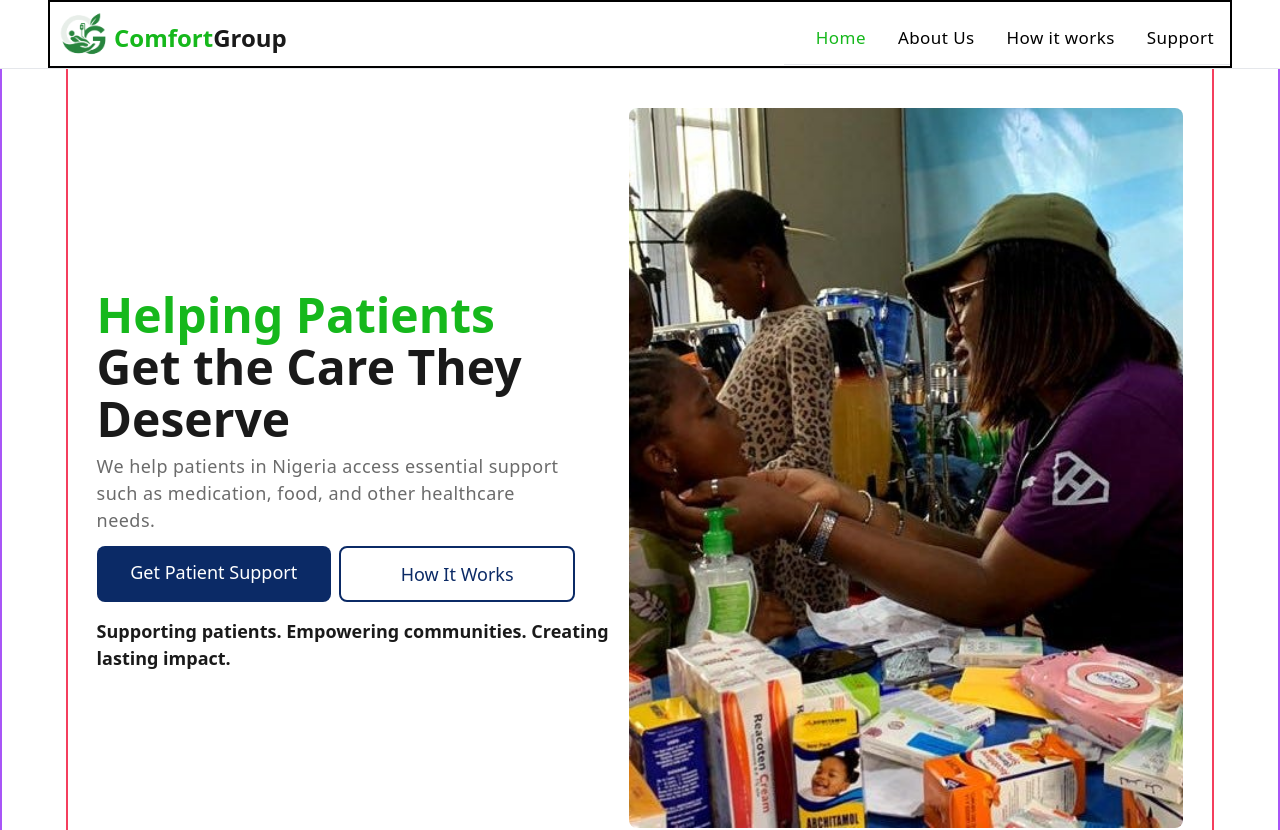
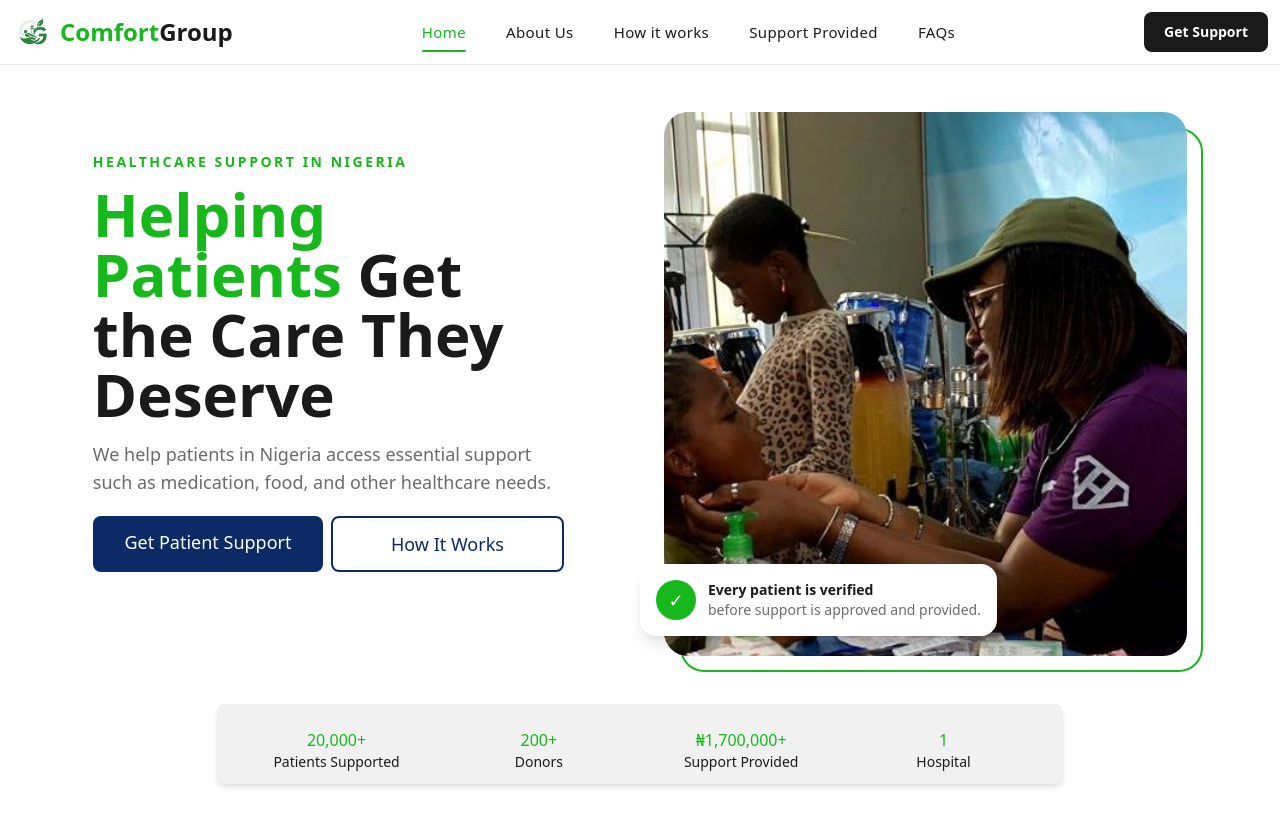
Before and after one commit to rihanat1/Comfort-Group, a React (Vite) app: page / in a window 1280 px wide. Shown: the top 830 px of the page. Built offline with nearby package versions, Linux system fonts and the light colour scheme.

Commit message:
fixed hero section and Landing p[age layout

```diff
--- a/src/App.jsx
+++ b/src/App.jsx
@@ -1,9 +1,11 @@
-import Homepage from "./Screens/Homepage";
+
+import LandingPage from "./Screens/LandingPage";
+
 
 export default function App() {
   return (
    <>
-   <Homepage/>
+   <LandingPage/>
    </>
   )
 }
--- a/src/Components/Header.jsx
+++ b/src/Components/Header.jsx
@@ -4,36 +4,96 @@ import { RxHamburgerMenu } from 'react-icons/rx'
 import { IoMdClose } from 'react-icons/io'
 
 const Header = () => {
-    const headerList = ["Home", "About Us", "How it works", "Support"]
-    const [toggle, setToggle] = useState(false)
-    function handleToggle(){
-        setToggle(!toggle)
-    }
+  const headerList = ["Home", "About Us", "How it works", "Support Provided", "FAQs"]
+  const [toggle, setToggle] = useState(false)
+  const [active, setActive] = useState(0)
+
+  function handleToggle() {
+    setToggle(!toggle)
+  }
+
+  function handleLink(index) {
+    setActive(index)
+    setToggle(false)
+  }
+
   return (
-    <div className="bg-white z-50 fixed inset-x-0 border-b px-3 lg:px-4 xl:px-12">
-       <div className=" flex  justify-between  items-center  border-2 border-black ">
-        <div className=" z-40 flex items-center">
-            <img src={Logo} alt="logo" className="h-16 w-16" />
-        <h2 className="text-primary mt-2 text-2xl font-bold"><span className="text-green">Comfort</span>Group</h2>
-        </div>
-        <div className=" flex gap-2 ">
-            {
-                toggle ?  <IoMdClose onClick={handleToggle} className="h-6 w-6 font-semibold flex z-40 md:hidden" /> :  <RxHamburgerMenu onClick={handleToggle} className="h-6 w-6 font-semibold flex z-40 md:hidden" />
-            }
+    <header className="fixed inset-x-0 top-0 z-50 border-b bg-white">
+      <div className="mx-auto flex h-16 max-w-[82rem] items-center justify-between px-3  ">
 
 
-            <div className={`absolute md:static md:block inset-x-0 top-16 border-b px-4  ${toggle ? "block" : "hidden"
-               }`}>
-               <ul className="flex flex-col bg-white gap-2 pb-2 pt-9 pl-4 md:flex-row md:gap-8 md:-mt-5 md:bg-transparent   ">
-                {
-                   headerList.map((li,i)=>
-                <li key={i} className={`text-sm md:text-[17px] tracking-wide border-b cursor-pointer py-2 transition-hover ${i==0 ? 'text-green ' : 'hover:text-green'} ${i==headerList.length-1 ? "border-b-0" : ""} md:border-none`}>{li}</li>)
-                }
-               </ul>
-            </div>
+        <div className="flex items-center gap-1.5 sm:gap-2">
+          <img src={Logo} alt="logo" className="h-9 w-9 object-contain sm:h-10 sm:w-10" />
+          <span className="text-sm font-bold text-primary min-[360px]:text-base min-[400px]:text-xl sm:text-2xl">
+            <span className="text-green">Comfort</span>Group
+          </span>
         </div>
-       </div>
-    </div>
+
+
+        <nav className="hidden lg:block" aria-label="Main">
+          <ul className="flex items-center gap-8 xl:gap-10">
+            {headerList.map((li, i) => (
+              <li key={i}>
+                <a
+                  onClick={() => handleLink(i)}
+                  className={`cursor-pointer relative whitespace-nowrap py-2 text-[15px] font-medium tracking-wide transition-colors ${
+                    active === i || i===0 ? 'text-green' : 'text-primary hover:text-green'
+                  } `}
+                >
+                  {li}
+                  <span
+                    className={`absolute inset-x-0 -bottom-0.5 h-0.5 origin-left rounded bg-green transition-transform duration-300 ${
+                      active === i ? 'scale-x-100' : 'scale-x-0'
+                    }`}
+                  />
+                </a>
+              </li>
+            ))}
+          </ul>
+        </nav>
+
+
+        <div className="flex shrink-0 items-center gap-2 sm:gap-3">
+          <a
+            href="#"
+            className="whitespace-nowrap rounded-lg bg-primary px-3 py-2 text-xs font-semibold text-white transition-colors hover:bg-green sm:px-5 sm:py-2.5 sm:text-sm"
+          >
+            Get Support
+          </a>
+
+          <button
+            type="button"
+            onClick={handleToggle}
+            aria-label={toggle ? 'Close menu' : 'Open menu'}
+            aria-expanded={toggle}
+            className="flex h-9 w-9 items-center justify-center rounded-lg text-primary sm:h-10 sm:w-10 lg:hidden"
+          >
+            {toggle ? <IoMdClose className="h-6 w-6" /> : <RxHamburgerMenu className="h-6 w-6" />}
+          </button>
+        </div>
+      </div>
+
+      <div
+        className={`overflow-hidden bg-white transition-all duration-300 lg:hidden ${
+          toggle ? 'block border-t' : 'hidden'
+        }`}
+      >
+        <ul className="px-4 pb-2 pt-1 md:px-6">
+          {headerList.map((li, i) => (
+            <li key={i} className="border-b last:border-b-0">
+              <a
+                onClick={() => handleLink(i)}
+                className={`block py-3 text-base font-medium ${
+                  active === i ? 'text-green' : 'text-primary'
+                }`}
+              >
+                {li}
+              </a>
+            </li>
+          ))}
+        </ul>
+      </div>
+    </header>
   )
 }
 
--- a/src/HompageSubSections/ForPatients.jsx
+++ b/src/LandingPageSubSections/ForPatients.jsx
@@ -37,7 +37,7 @@ const ForPatients = () => {
       <div className="flex flex-col gap-2 mt-5 mb-4">
         {
             content.map((item)=>
-            <div className="border border-green flex flex-col rounded-md p-4 ">
+            <div key={item.title} className="border border-green flex flex-col rounded-md p-4 ">
                 <p className="font-semibold text-primary text-[16px]">{item.title}</p>
                 <p className="text-secondary text-[15px]">{item.subtitle}</p>
             </div>
--- /dev/null
+++ b/src/LandingPageSubSections/Hero.jsx
@@ -0,0 +1,77 @@
+import React from 'react'
+import Carousel from '../Components/Carousel'
+import Button1 from '../Components/Button1'
+import Button2 from '../Components/Button2'
+import SupportInfo from '../Components/SupportInfo'
+import { FaCheck } from 'react-icons/fa'
+
+
+const content = ['Verified patients', 'Transparent support', 'Tracked impact']
+
+const Hero = () => (
+  <section className="overflow-hidden px-4 pb-10 pt-5 md:px-6 lg:px-8 lg:pb-14 lg:pt-0 xl:px-16">
+
+
+
+    <div className="flex flex-col lg:flex-row-reverse lg:items-center lg:gap-12 xl:mx-auto xl:w-[95%] xl:h-[80dvh]">
+
+
+      <div className="hero-fade relative lg:w-1/2 [animationDelay: '.1s']" >
+        <div className="absolute inset-0 hidden translate-x-4 translate-y-4 rounded-3xl border-2 border-green lg:block" />
+        <div className="relative aspect-[4/3] w-full overflow-hidden rounded-2xl bg-cardBg sm:aspect-[16/10] lg:aspect-auto lg:h-[30rem] lg:rounded-3xl xl:h-[34rem]">
+          <div className="absolute inset-0">
+            <Carousel />
+          </div>
+        </div>
+
+        <div className="absolute bottom-3 left-3 right-3 flex max-w-sm items-center gap-3 rounded-2xl bg-white p-3 shadow-lg sm:bottom-5 sm:left-5 sm:right-auto sm:p-4 lg:-left-6">
+          <span className="flex h-10 w-10 shrink-0 items-center justify-center rounded-full bg-green text-lg text-white">✓</span>
+          <p className="text-xs leading-snug text-secondary sm:text-sm">
+            <span className="block font-semibold text-primary">Every patient is verified</span>
+            before support is approved and provided.
+          </p>
+        </div>
+      </div>
+
+
+      <div className="lg:w-1/2">
+        <p className="hero-fade mt-6 flex items-center gap-3 text-xs font-bold uppercase tracking-[0.18em] text-green sm:text-sm lg:mt-0">
+          Healthcare support in Nigeria
+        </p>
+
+        <h1 className="hero-fade mt-3 text-4xl font-semibold leading-[1.1] text-primary sm:text-5xl md:max-w-[90%] xl:text-6xl" style={{ animationDelay: '.1s' }}>
+          <span className="text-green">Helping Patients</span> Get the Care They Deserve
+        </h1>
+
+        <p className="hero-fade mb-3 mt-4 w-full text-base leading-relaxed text-secondary sm:w-[90%] sm:text-lg" style={{ animationDelay: '.2s' }}>
+          We help patients in Nigeria access essential support such as medication,
+          food, and other healthcare needs.
+        </p>
+
+        <div className="hero-fade mt-5 flex w-full flex-col gap-3 sm:flex-row sm:gap-4 md:w-[70%] lg:w-[90%] lg:gap-2" style={{ animationDelay: '.3s' }}>
+          <Button1 text="Get Patient Support" />
+          <Button2 text="How It Works" />
+        </div>
+
+        <ul className="hero-fade mt-6 hidden flex-wrap gap-x-6 gap-y-2 text-sm font-medium text-primary lg:flex" style={{ animationDelay: '.4s' }}>
+          {content.map((item) => (
+            <li key={item} className="flex items-center gap-2">
+              <span className="flex h-5 w-5 items-center justify-center rounded-full bg-green text-[11px] text-white"><FaCheck /></span>
+              {item}
+            </li>
+          ))}
+        </ul>
+      </div>
+    </div>
+
+
+    <div className="mt-8 grid w-full grid-cols-2 gap-5 rounded-lg bg-cardBg py-4 md:mt-6 md:grid-cols-4 lg:mx-auto lg:mt-9 lg:w-fit lg:gap-7 lg:px-8 lg:py-3 lg:shadow-md xl:mt-0">
+      <SupportInfo number="20,000+" text="Patients Supported" />
+      <SupportInfo number="200+" text="Donors" />
+      <SupportInfo number="₦1,700,000+" text="Support Provided" />
+      <SupportInfo number="1" text="Hospital" />
+    </div>
+  </section>
+)
+
+export default Hero
--- a/src/HompageSubSections/HowItWorks.jsx
+++ b/src/LandingPageSubSections/HowItWorks.jsx
@@ -24,7 +24,7 @@ const HowItWorks = () => {
         }
     ]
   return (
-    <div className='mt-8 flex flex-col gap-5 lg:gap-0 lg:mb-6 xl:w-[95%] xl:mx-auto'>
+    <div className='mt-8 flex flex-col gap-5 lg:gap-0 lg:mb-6 xl:w-[92%] xl:mx-auto'>
         <div className="flex flex-col gap-4 lg:gap-2  lg:items-center ">
             <p className="text-green text-[16px] uppercase">How it works</p>
         <p className="text-primary text-2xl font-semibold lg:text-3xl lg:mb-4">Simple Support. Clear Process.</p>
--- a/src/Screens/Homepage.jsx
+++ /dev/null
@@ -1,50 +0,0 @@
-import React from 'react'
-import Header from '../Components/Header'
-import Carousel from '../Components/Carousel'
-import Button1 from '../Components/Button1'
-import Button2 from '../Components/Button2'
-import SupportInfo from '../Components/SupportInfo'
-import AboutUs from '../HompageSubSections/AboutUs'
-import OurSupport from '../HompageSubSections/OurSupport'
-import HowItWorks from '../HompageSubSections/HowItWorks'
-import ForPatients from '../HompageSubSections/ForPatients'
-import ForDonors from '../HompageSubSections/ForDonors'
-
-const Homepage = () => {
-  return (
-    <div>
-        <Header/>
-        <div className="relative top-16 pt-5 lg:pt-0 px-4 md:px-6 lg:px-8 xl:px-16 border-2 border-purple-500">
-            <div className="border-2 border-rose-500  flex flex-col gap-2">
-                <div className="lg:flex lg:flex-row-reverse lg:items-center lg:w-full xl:w-[95%] xl:mx-auto xl:h-screen">
-                     <Carousel/>
-                <div className="">
-                    <h1 className="text-4xl sm:text-5xl sm:leading-[52px] mt-6 md:max-w-[90%] font-semibold text-primary"><span className="text-green">Helping Patients </span>Get the Care They Deserve</h1>
-                <p className="text-[16px] sm:text-[18px] sm:w-[90%] w-[98.9%] tracking-wide text-secondary mt-2 mb-3">We help patients in Nigeria access essential support such as medication, food, and other healthcare needs.</p>
-               <div className="flex flex-col gap-3 sm:flex-row sm:gap-4 w-full md:w-[70%] lg:w-[90%] lg:gap-2">
-                 <Button1 text="Get Patient Support" />
-                 <Button2 text="How It Works"/>
-               </div>
-               <p className="hidden lg:block text-primary text-[18px] font-semibold mt-4">Supporting patients. Empowering communities. Creating lasting impact.</p>
-                </div>
-                </div>
-
-               <div className="w-full lg:w-fit lg:mx-auto xl:mt-11  bg-cardBg  mt-6 lg:mt-9 rounded-lg py-4 grid grid-cols-2 md:grid-cols-4 md:mt-6 gap-5 lg:gap-7 lg:py-3 justify-center lg:px-8 lg:shadow-md">
-                <SupportInfo number="20,000+" text="Patients Supported"/>
-                <SupportInfo number="200+" text="Donors"/>
-                <SupportInfo number="₦1,700,000+" text="Support Provided"/>
-                <SupportInfo number="1" text="Hospital"/>
-               </div>
-
-               <AboutUs/>
-               <OurSupport/>
-               <HowItWorks/>
-               <ForPatients/>
-               <ForDonors/>
-            </div>
-        </div>
-    </div>
-  )
-}
-
-export default Homepage
--- /dev/null
+++ b/src/Screens/LandingPage.jsx
@@ -0,0 +1,28 @@
+
+import Header from '../Components/Header'
+import Hero from '../LandingPageSubSections/Hero'
+import AboutUs from '../LandingPageSubSections/AboutUs'
+import OurSupport from '../LandingPageSubSections/OurSupport'
+import HowItWorks from '../LandingPageSubSections/HowItWorks'
+import ForPatients from '../LandingPageSubSections/ForPatients'
+import ForDonors from '../LandingPageSubSections/ForDonors'
+
+const LandingPage = () => {
+  return (
+    <div>
+      <Header />
+      <main className="relative top-16">
+        <Hero />
+        <div className="flex flex-col gap-2 px-4 md:px-6 lg:px-8 xl:px-16">
+          <AboutUs />
+          <OurSupport />
+          <HowItWorks />
+          <ForPatients />
+          <ForDonors />
+        </div>
+      </main>
+    </div>
+  )
+}
+
+export default LandingPage
--- a/src/index.css
+++ b/src/index.css
@@ -7,3 +7,16 @@ body{
     box-sizing:border-box;
     padding:0
 }
+@keyframes heroFade {
+  from { opacity: 0; transform: translateY(16px); }
+  to   { opacity: 1; transform: none; }
+}
+
+.hero-fade {
+  opacity: 0;
+  animation: heroFade 0.7s ease-out forwards;
+}
+
+@media (prefers-reduced-motion: reduce) {
+  .hero-fade { opacity: 1; animation: none; }
+}
```
Also changed, not shown: src/LandingPageSubSections/AboutUs.jsx (renamed from src/HompageSubSections/AboutUs.jsx), src/LandingPageSubSections/ForDonors.jsx (renamed from src/HompageSubSections/ForDonors.jsx), src/LandingPageSubSections/OurSupport.jsx (renamed from src/HompageSubSections/OurSupport.jsx).
